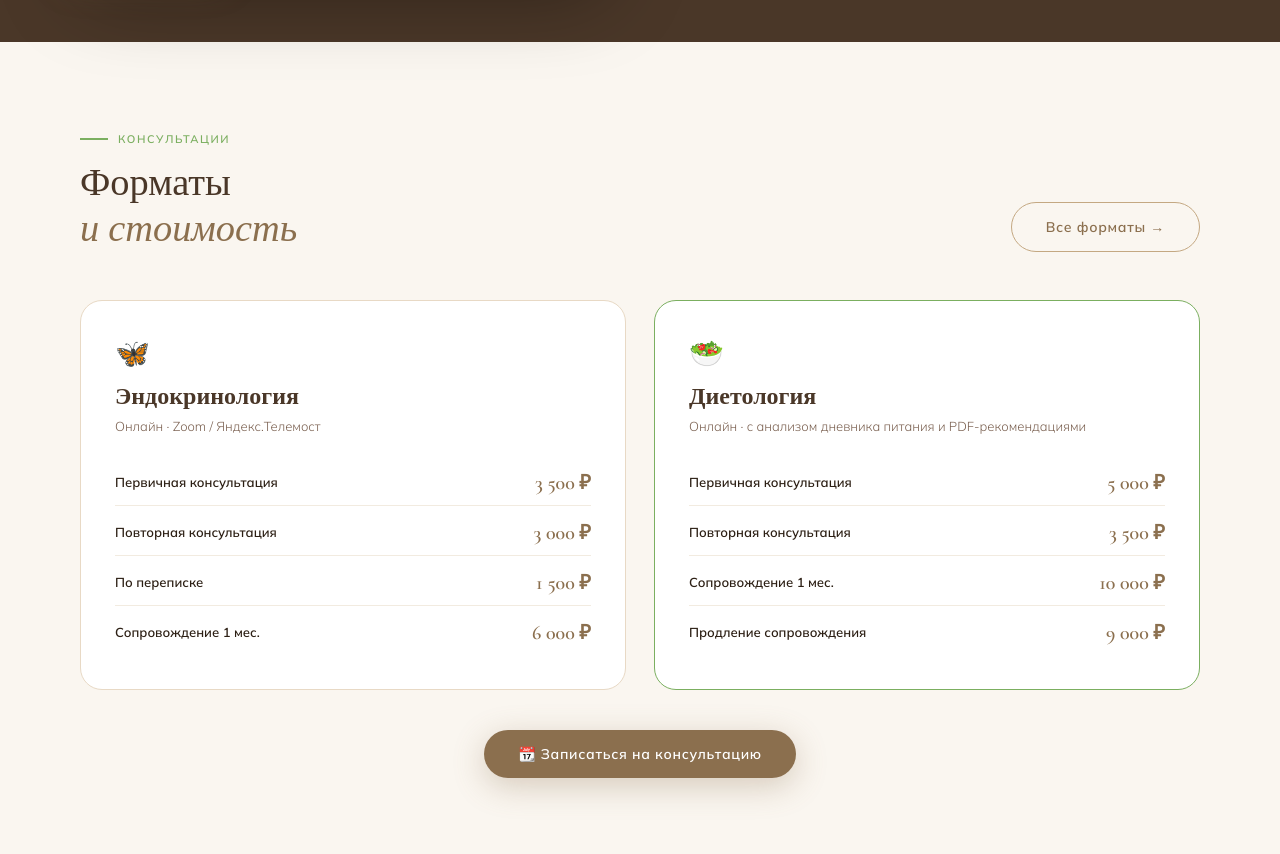
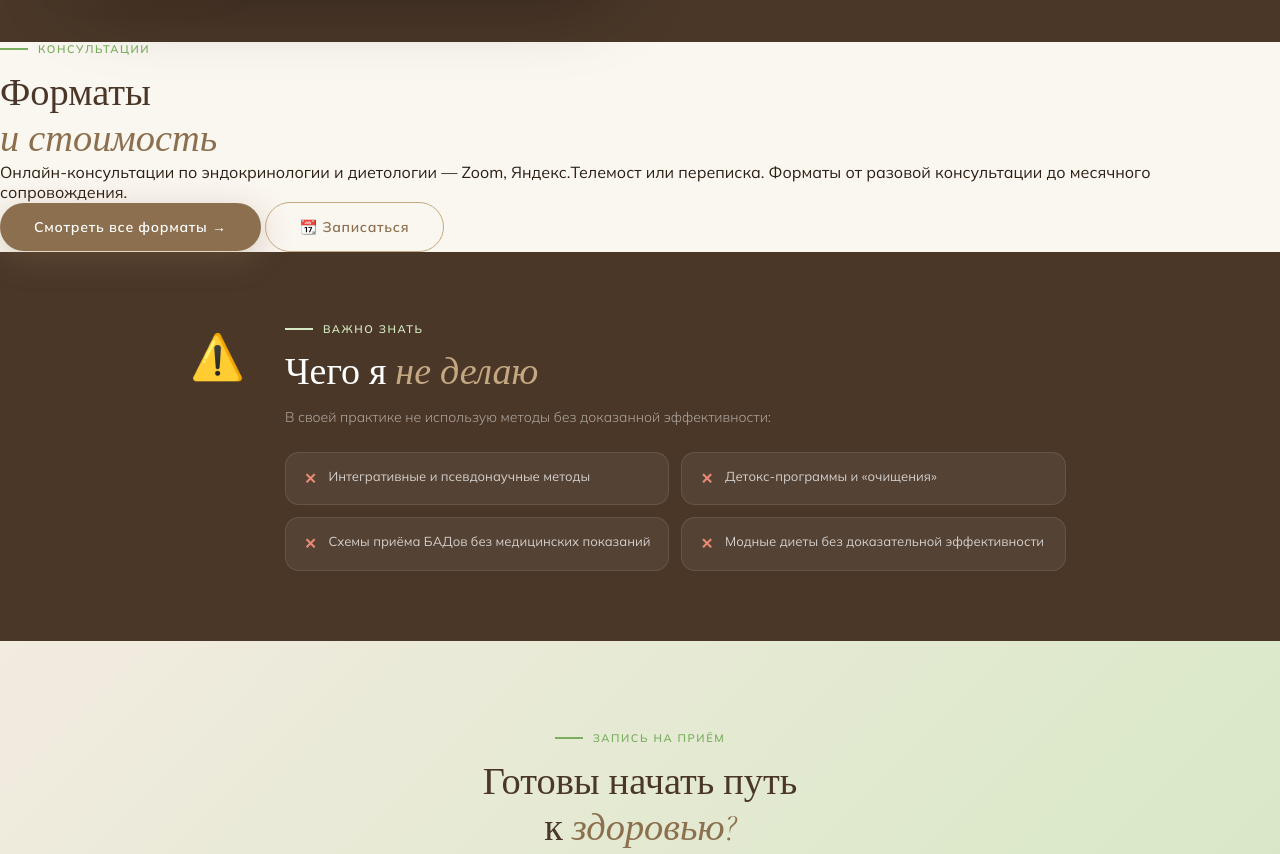
Before and after one commit to dietvrn/endo_vrn.github.io, a plain HTML site: page index.html in a window 1280 px wide. Shown: the part 2720-3574 px from the top of the page. Drawn offline with nearby package versions, Linux system fonts and the light colour scheme.

Commit message:
chore: refactor index

```diff
--- a/index.html
+++ b/index.html
@@ -284,6 +284,17 @@
     .services-grid { grid-template-columns:1fr; }
     .hero-stats { gap:20px; }
   }
+
+  /* PRICING TEASER */
+  .pricing-teaser {{ background:var(--white); padding:90px 80px; }}
+  .pt-inner {{ max-width:600px; }}
+  .pt-inner p {{
+    font-size:15px; line-height:1.8; color:#6B5040; font-weight:300;
+    margin-top:20px; margin-bottom:32px;
+  }}
+  .pt-actions {{ display:flex; gap:14px; flex-wrap:wrap; }}
+  @media(max-width:900px){{ .pricing-teaser {{ padding:64px 28px; }} }}
+
 </style>
 </head>
 <body>
@@ -382,7 +393,7 @@
     </div>
   </div>
   <div class="services-more">
-    <a href="about.html#services" class="btn-secondary">Все направления →</a>
+    <a href="about.html" class="btn-secondary">Все направления →</a>
   </div>
 </section>
 
@@ -409,65 +420,16 @@
   </div>
 </section>
 
-<!-- PRICING PREVIEW -->
-<section class="pricing-preview">
-  <div class="pricing-preview-head">
-    <div>
-      <div class="section-tag">Консультации</div>
-      <h2 class="section-title">Форматы<br><em>и стоимость</em></h2>
+<!-- PRICING TEASER -->
+<section class="pricing-teaser">
+  <div class="pt-inner">
+    <div class="section-tag">Консультации</div>
+    <h2 class="section-title">Форматы<br><em>и стоимость</em></h2>
+    <p>Онлайн-консультации по эндокринологии и диетологии — Zoom, Яндекс.Телемост или переписка. Форматы от разовой консультации до месячного сопровождения.</p>
+    <div class="pt-actions">
+      <a href="pricing.html" class="btn-primary">Смотреть все форматы →</a>
+      <a href="https://olimp5.ru/doctors/voronova-yana-nikolaevna/" target="_blank" class="btn-secondary">📆 Записаться</a>
     </div>
-    <a href="pricing.html" class="btn-secondary" style="flex-shrink:0;">Все форматы →</a>
-  </div>
-  <div class="pricing-cols">
-    <div class="pcol">
-      <div class="pcol-icon">🦋</div>
-      <h3>Эндокринология</h3>
-      <p>Онлайн · Zoom / Яндекс.Телемост</p>
-      <div class="price-list">
-        <div class="price-row">
-          <span class="price-row-name">Первичная консультация</span>
-          <span class="price-row-val">3 500 ₽</span>
-        </div>
-        <div class="price-row">
-          <span class="price-row-name">Повторная консультация</span>
-          <span class="price-row-val">3 000 ₽</span>
-        </div>
-        <div class="price-row">
-          <span class="price-row-name">По переписке</span>
-          <span class="price-row-val">1 500 ₽</span>
-        </div>
-        <div class="price-row">
-          <span class="price-row-name">Сопровождение 1 мес.</span>
-          <span class="price-row-val">6 000 ₽</span>
-        </div>
-      </div>
-    </div>
-    <div class="pcol pcol--green">
-      <div class="pcol-icon">🥗</div>
-      <h3>Диетология</h3>
-      <p>Онлайн · с анализом дневника питания и PDF-рекомендациями</p>
-      <div class="price-list">
-        <div class="price-row">
-          <span class="price-row-name">Первичная консультация</span>
-          <span class="price-row-val">5 000 ₽</span>
-        </div>
-        <div class="price-row">
-          <span class="price-row-name">Повторная консультация</span>
-          <span class="price-row-val">3 500 ₽</span>
-        </div>
-        <div class="price-row">
-          <span class="price-row-name">Сопровождение 1 мес.</span>
-          <span class="price-row-val">10 000 ₽</span>
-        </div>
-        <div class="price-row">
-          <span class="price-row-name">Продление сопровождения</span>
-          <span class="price-row-val">9 000 ₽</span>
-        </div>
-      </div>
-    </div>
-  </div>
-  <div class="pricing-more">
-    <a href="pricing.html" class="btn-primary">📆 Записаться на консультацию</a>
   </div>
 </section>
 
```
